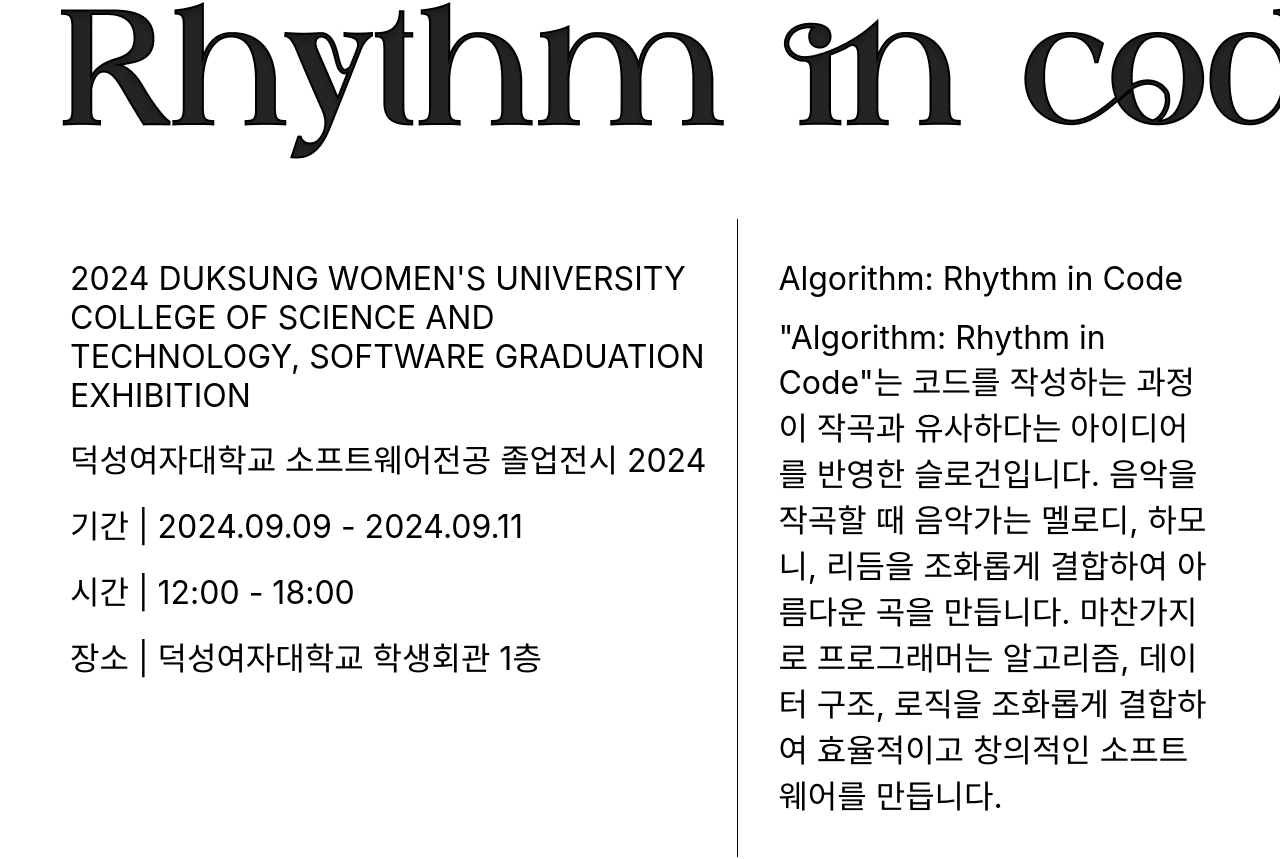
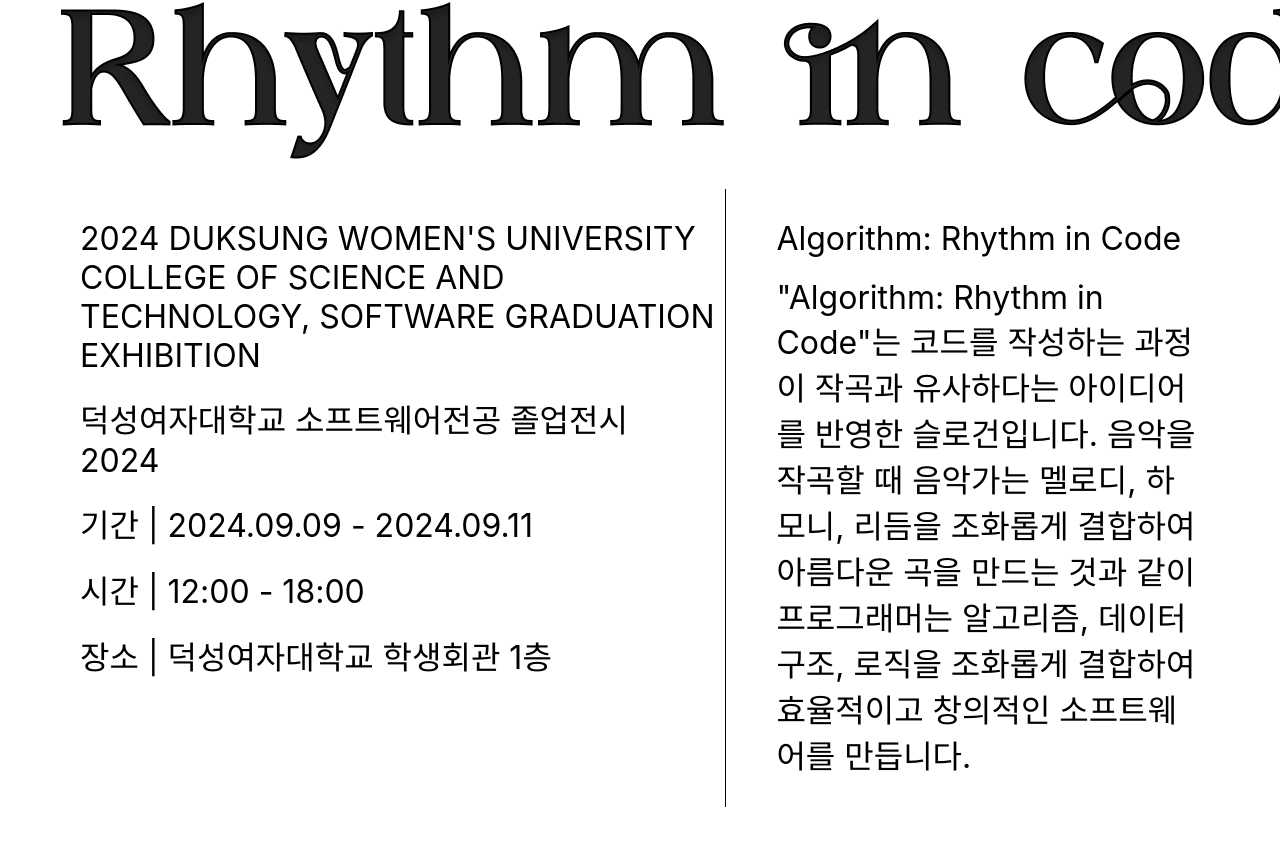
Before and after one commit to dolmaroyujinpark/DSWU_software_grasuation_webSite_FE, a React (Create React App) app: page / in a window 1280 px wide. Shown: the part 313-1172 px from the top of the page. Built offline with nearby package versions, Linux system fonts and the light colour scheme.

Commit message:
about modify(browser) commit

```diff
--- a/src/App.css
+++ b/src/App.css
@@ -39,21 +39,6 @@
 #about, #professors, #pics {
   background-color: #ffffff;
   color: black;
-}
-
-.about-content {
-  text-align: left;
-  display: flex;
-  gap: 20px; /* 왼쪽과 오른쪽 사이의 간격 */
-  width: 100%;
-  align-items: stretch; /* 각 자식 요소의 높이를 동일하게 설정 */
-  margin-top: 50px; /* 위쪽 마진을 40px로 설정 */
-}
-
-.about-content img.logo {
-  max-width: 80%; /* 이미지 너비 최대화 */
-  height: auto; /* 이미지 높이 자동 조정 */
-  margin-top: 20px; /* 로고 위 여백 추가 */
 }
 
 /* project only css */
@@ -172,15 +157,31 @@
   height: 600px; /* 이미지의 높이를 고정값으로 설정 */
   object-fit: cover; /* 이미지의 비율을 유지하면서 잘라냄 */
 }
+
+.about-content {
+  display: flex;
+  flex-direction: row;
+  justify-content: center;
+  text-align: left; /* 텍스트 정렬을 왼쪽으로 */
+  width: 100%; /* 전체 너비 설정 */
+}
+
+.about-content img.logo {
+  max-width: 80%; /* 이미지 너비 최대화 */
+  height: auto; /* 이미지 높이 자동 조정 */
+  margin-top: 20px; /* 로고 위 여백 추가 */
+}
 .about-left-content {
-  flex: 3; /* 왼쪽 컨텐츠는 3 비율 */
+  width: 60%; /* 왼쪽 컨텐츠는 60% */
   border-right: 1px solid black; /* 왼쪽과 오른쪽을 나누는 경계선 */
 }
 .about-right-content {
-  flex: 2; /* 오른쪽 컨텐츠는 2 비율 */
+  width: 40%; /* 오른쪽 컨텐츠는 40% */
 }
 .about-left-content, .about-right-content {
-  padding: 20px;
+  max-width: 1000px;
+  margin: 20px;
+  padding: 10px;
 }
 
 .about-left-content p, .about-right-content p {
@@ -197,6 +198,7 @@
 .designers-text-content {
   flex: 3; /* 텍스트 컨텐츠는 3 비율 */
   padding: 20px;
+
 }
 
 .designers-image-content {
--- a/src/App.js
+++ b/src/App.js
@@ -59,7 +59,7 @@
             <Route path="/" element={
               <>
                 {/* 수현 - About 구역 */}
-                < section id="about" className="section">
+                <section id="about" className="section">
                   <img src={logo} alt="Logo" className="logo" />
                   <div className="about-content">
                     <div className="about-left-content">
@@ -71,8 +71,8 @@
                     </div>
                     <div className="about-right-content">
                       <p>Algorithm: Rhythm in Code</p>
-                      <p>"Algorithm: Rhythm in Code"는 코드를 작성하는 과정이 작곡과 유사하다는 아이디어를 반영한 슬로건입니다. 음악을 작곡할 때 음악가는 멜로디, 하모니, 리듬을 조화롭게 결합하여 아름다운 곡을 만듭니다.
-                        마찬가지로 프로그래머는 알고리즘, 데이터 구조, 로직을 조화롭게 결합하여 효율적이고 창의적인 소프트웨어를 만듭니다.</p>
+                      <p>"Algorithm: Rhythm in Code"는 코드를 작성하는 과정이 작곡과 유사하다는 아이디어를 반영한 슬로건입니다. 음악을 작곡할 때 음악가는 멜로디, 하모니, 리듬을 조화롭게 결합하여 아름다운 곡을 만드는 것과 같이
+                        프로그래머는 알고리즘, 데이터 구조, 로직을 조화롭게 결합하여 효율적이고 창의적인 소프트웨어를 만듭니다.</p>
                     </div>
                   </div>
                 </section>
```
